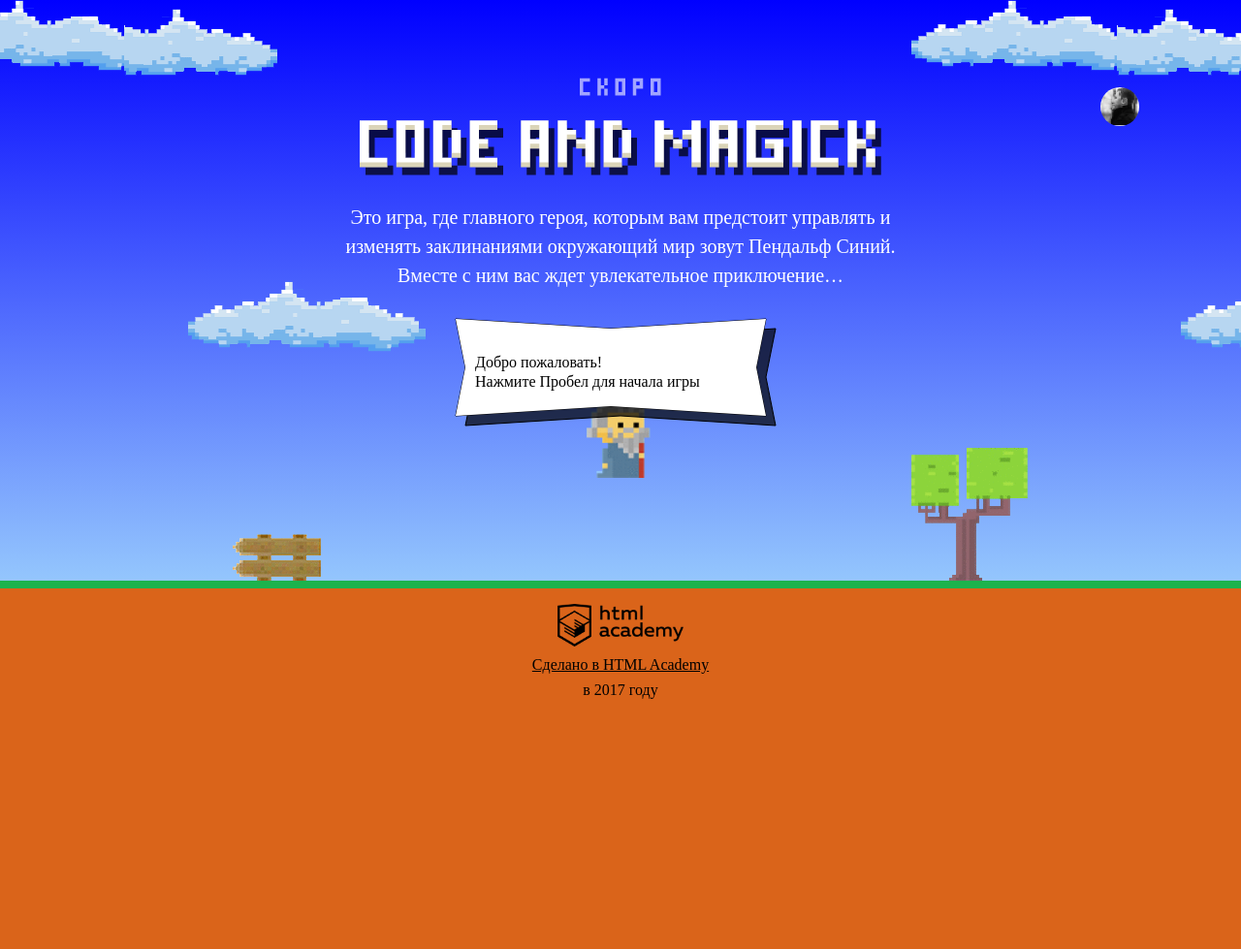
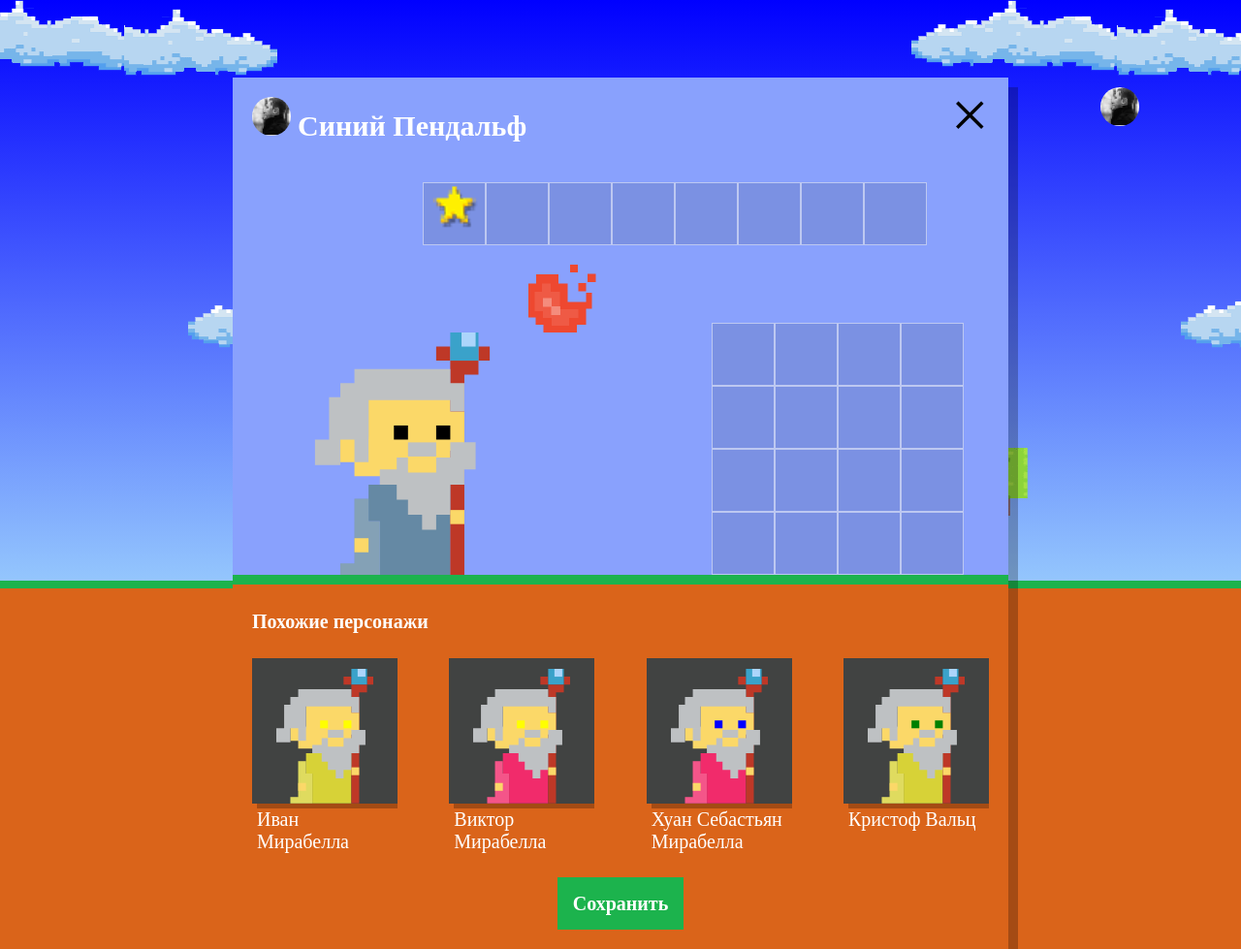
Before and after one commit to amechev/951253-code-and-magick-17, a website: page index.html in a window 1280 px wide. Shown: the whole page at 97% size. Before the commit the page ends 800 px from the top, so only its background shows below. Drawn offline with Linux system fonts and the light colour scheme; a web font is replaced by a local one.

Commit message:
module3-task1 Генерация персонажей на основе данных

```diff
--- a/index.html
+++ b/index.html
@@ -199,6 +199,7 @@
     return height / 3 ;
   };
 </script>
+<script src="js/setup.js"></script>
 <script src="js/stat.js"></script>
 <script src="js/game.js"></script>
 
--- /dev/null
+++ b/js/setup.js
@@ -0,0 +1,86 @@
+'use strict';
+
+var WIZARDS_NAMES = [
+  'Иван',
+  'Хуан Себастьян',
+  'Мария',
+  'Кристоф',
+  'Виктор',
+  'Юлия',
+  'Люпита',
+  'Вашингтон'
+];
+
+var WIZARDS_SURNAMES = [
+  'да Марья',
+  'Верон',
+  'Мирабелла',
+  'Вальц',
+  'Онопко',
+  'Топольницкая',
+  'Нионго',
+  'Ирвинг',
+];
+
+var COAT_COLORS = [
+  'rgb(101, 137, 164)',
+  'rgb(241, 43, 107)',
+  'rgb(146, 100, 161)',
+  'rgb(56, 159, 117)',
+  'rgb(215, 210, 55)',
+  'rgb(0, 0, 0)'
+];
+
+var EYES_COLORS = [
+  'black',
+  'red',
+  'blue',
+  'yellow',
+  'green'
+];
+
+var WIZARDS_CNT = 4;
+
+var generateName = function () {
+  var name = WIZARDS_NAMES[Math.floor(Math.random() * (WIZARDS_NAMES.length))];
+  var surname = WIZARDS_SURNAMES[Math.floor(Math.random() * (WIZARDS_SURNAMES.length))];
+  return name + ' ' + surname;
+};
+
+var generateCoatColor = function () {
+  return COAT_COLORS[Math.floor(Math.random() * (COAT_COLORS.length))];
+};
+
+var generateEyesColor = function () {
+  return EYES_COLORS[Math.floor(Math.random() * (EYES_COLORS.length))];
+};
+
+var renderWizard = function () {
+  var wizardElement = similarWizardTemplate.cloneNode(true);
+  wizardElement.querySelector('.setup-similar-label').textContent = generateName();
+  wizardElement.querySelector('.wizard-coat').style.fill = generateCoatColor();
+  wizardElement.querySelector('.wizard-eyes').style.fill = generateEyesColor();
+  similarListElement.appendChild(wizardElement);
+
+  return wizardElement;
+};
+
+var buildFragment = function () {
+  var fragment = document.createDocumentFragment();
+  for (var i = 0; i < WIZARDS_CNT; i++) {
+    fragment.appendChild(renderWizard());
+  }
+
+  return fragment;
+};
+
+var similarListElement = document.querySelector('.setup-similar-list');
+var similarWizardTemplate = document.querySelector('#similar-wizard-template')
+  .content
+  .querySelector('.setup-similar-item');
+
+var fragment = buildFragment();
+similarListElement.appendChild(fragment);
+
+document.querySelector('.setup').classList.remove('hidden');
+document.querySelector('.setup-similar').classList.remove('hidden');
```
